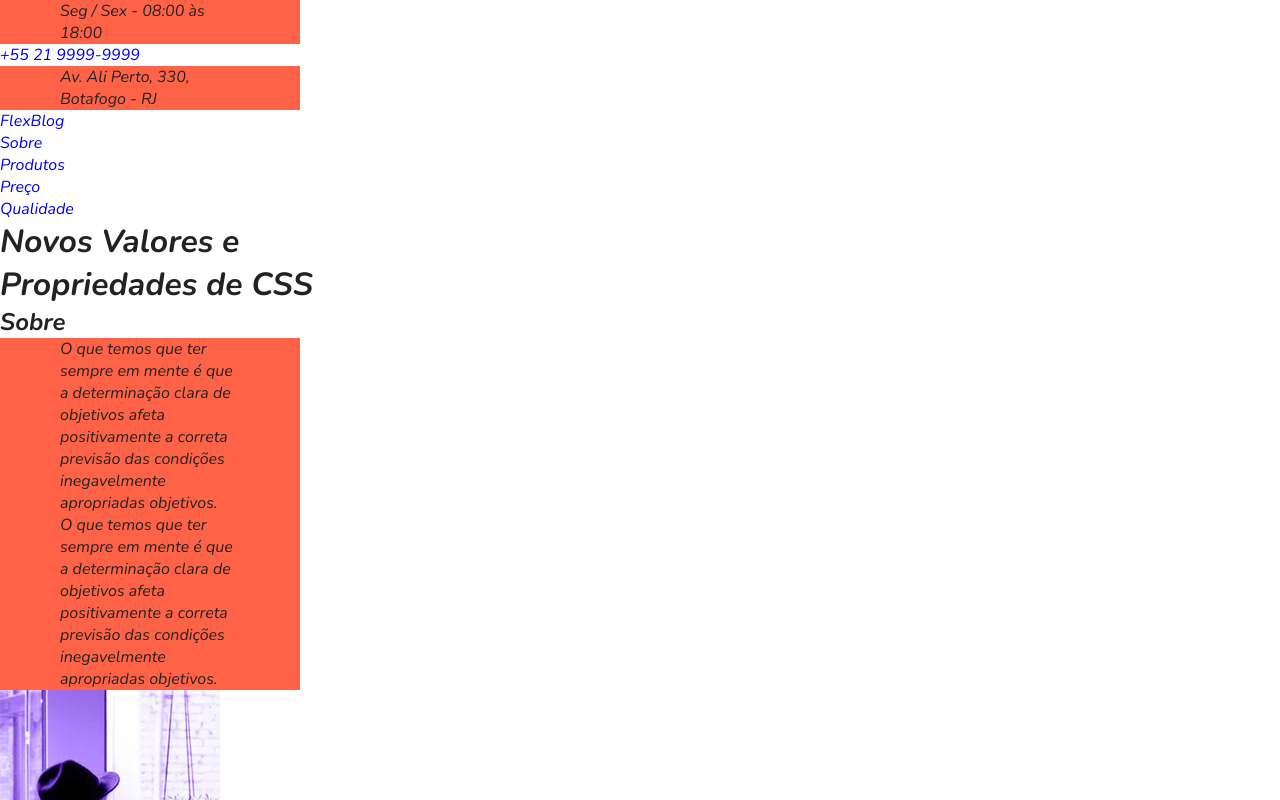
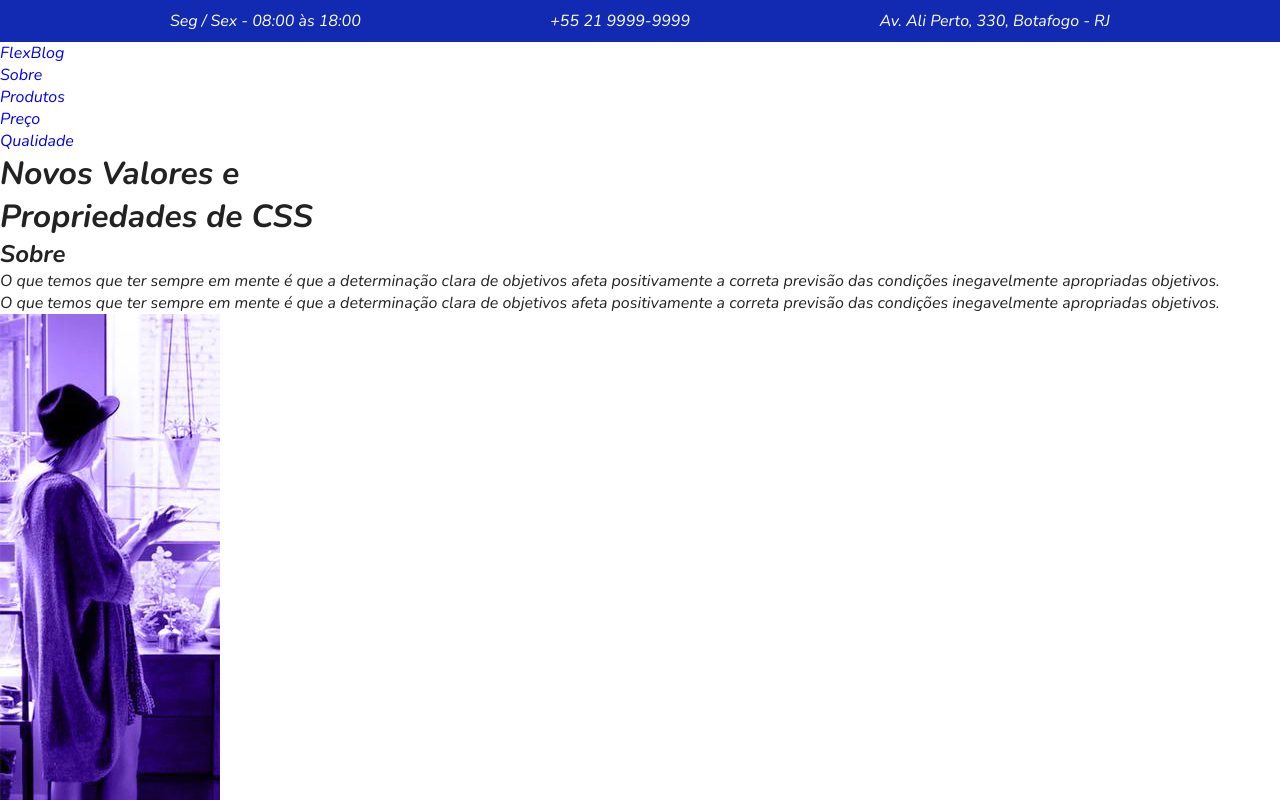
Before and after one commit to Danyllo-Mendanha-dev/FlexBlog, a plain HTML site: page index.html in a window 1280 px wide. Shown: the top 800 px of the page. Drawn offline with nearby package versions, Linux system fonts and the light colour scheme.

Commit message:
superinfo

```diff
--- a/css/style.css
+++ b/css/style.css
@@ -25,8 +25,26 @@ img {
   box-sizing: border-box;
 }
 
-p {
-  width: 300px;
-  background: tomato;
-  padding: 0 60px;
+/* SuperInfo */
+
+.superinfo-bg {
+  background: #122ab2;
+  color: white;
 }
+
+.superinfo {
+  max-width: 960px;
+  margin: 0 auto;
+  display: flex;
+ justify-content: space-between;
+ flex-wrap: wrap;
+ padding-top: 10px;
+}
+
+.superinfo p, .superinfo a {
+  margin: 0 10px 10px 10px;
+}
+
+.superinfo a {
+  color: white;
+}
```
